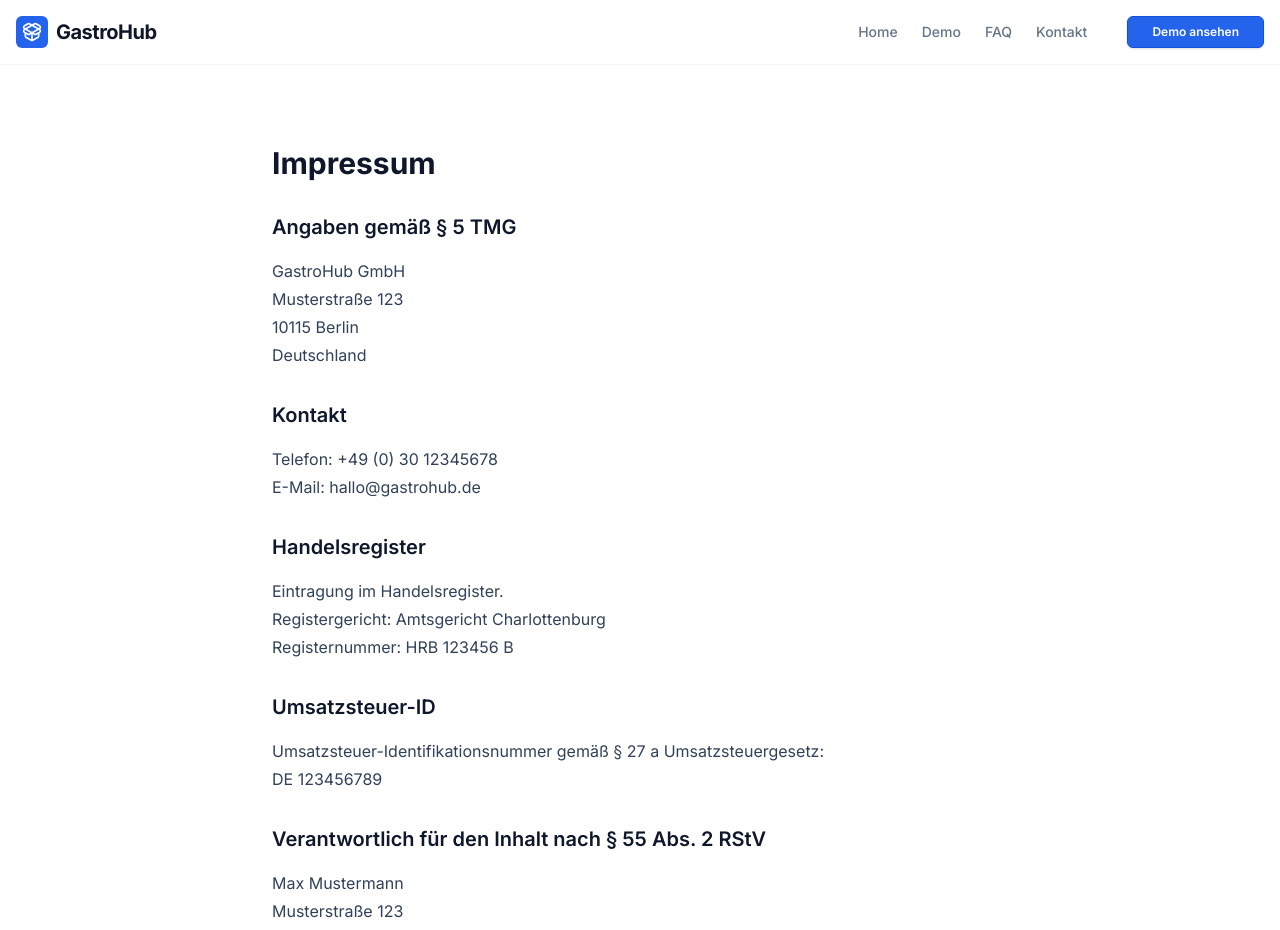
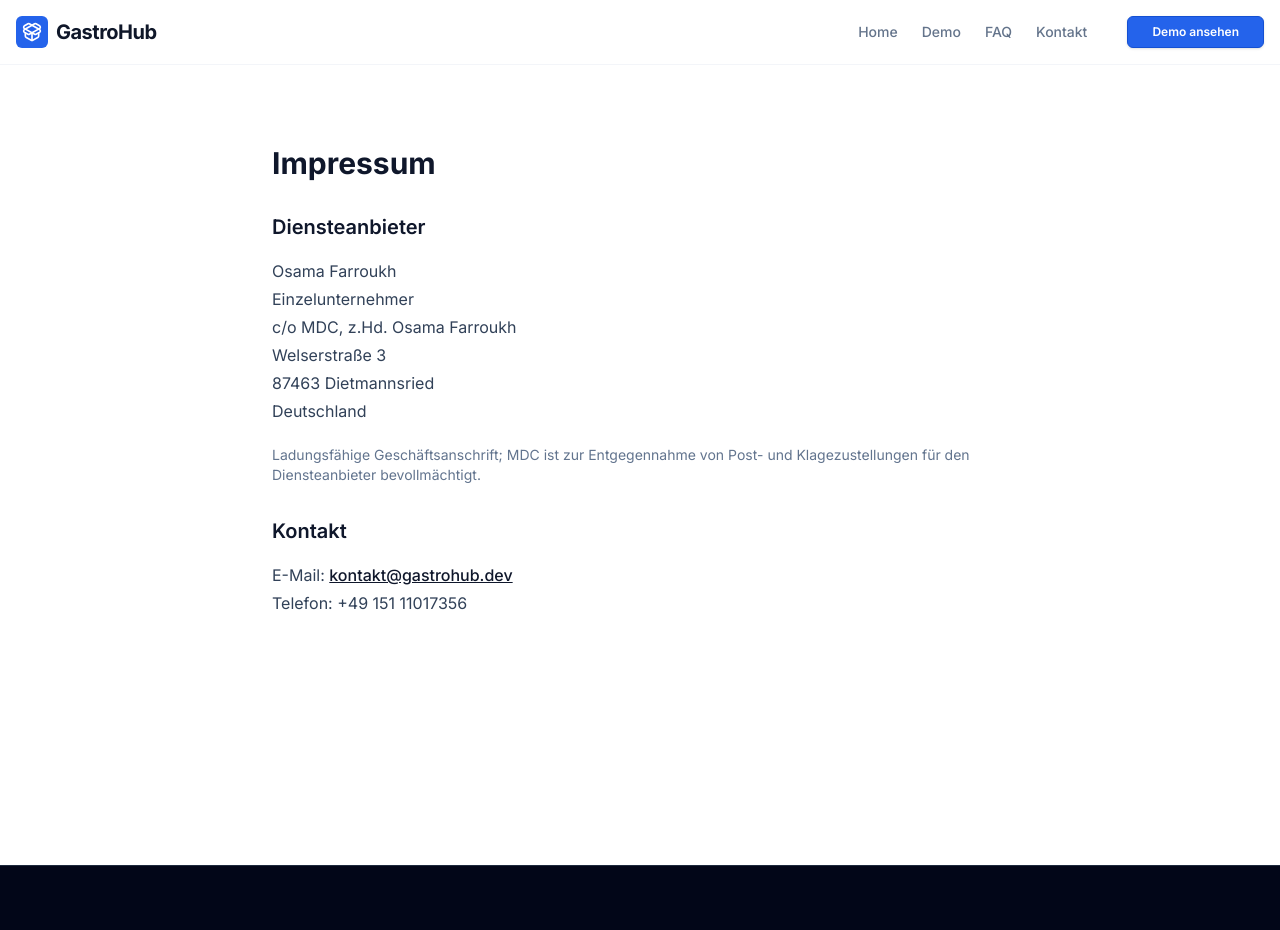
Before and after one commit to SamSphere/delidash, a React (Vite) app: page /#/impressum in a window 1280 px wide. Shown: the top 930 px of the page. Built offline with nearby package versions, Linux system fonts and the light colour scheme.

Commit message:
Fix tsconfig for standalone build; update Impressum

```diff
--- a/src/pages/Impressum.tsx
+++ b/src/pages/Impressum.tsx
@@ -4,38 +4,23 @@ export default function Impressum() {
       <div className="container mx-auto px-4 max-w-3xl prose prose-slate">
         <h1 className="text-3xl font-bold text-slate-900 mb-8">Impressum</h1>
 
-        <h2 className="text-xl font-semibold mt-8 mb-4">Angaben gemäß § 5 TMG</h2>
+        <h2 className="text-xl font-semibold mt-8 mb-4">Diensteanbieter</h2>
         <p>
-          GastroHub GmbH<br />
-          Musterstraße 123<br />
-          10115 Berlin<br />
+          Osama Farroukh<br />
+          Einzelunternehmer<br />
+          c/o MDC, z.Hd. Osama Farroukh<br />
+          Welserstraße 3<br />
+          87463 Dietmannsried<br />
           Deutschland
+        </p>
+        <p className="text-sm text-slate-500">
+          Ladungsfähige Geschäftsanschrift; MDC ist zur Entgegennahme von Post- und Klagezustellungen für den Diensteanbieter bevollmächtigt.
         </p>
 
         <h2 className="text-xl font-semibold mt-8 mb-4">Kontakt</h2>
         <p>
-          Telefon: +49 (0) 30 12345678<br />
-          E-Mail: hallo@gastrohub.de
-        </p>
-
-        <h2 className="text-xl font-semibold mt-8 mb-4">Handelsregister</h2>
-        <p>
-          Eintragung im Handelsregister.<br />
-          Registergericht: Amtsgericht Charlottenburg<br />
-          Registernummer: HRB 123456 B
-        </p>
-
-        <h2 className="text-xl font-semibold mt-8 mb-4">Umsatzsteuer-ID</h2>
-        <p>
-          Umsatzsteuer-Identifikationsnummer gemäß § 27 a Umsatzsteuergesetz:<br />
-          DE 123456789
-        </p>
-
-        <h2 className="text-xl font-semibold mt-8 mb-4">Verantwortlich für den Inhalt nach § 55 Abs. 2 RStV</h2>
-        <p>
-          Max Mustermann<br />
-          Musterstraße 123<br />
-          10115 Berlin
+          E-Mail: <a href="mailto:kontakt@gastrohub.dev">kontakt@gastrohub.dev</a><br />
+          Telefon: +49 151 11017356
         </p>
       </div>
     </div>
```
Also changed, not shown: tsconfig.json (+10 -9 lines).
